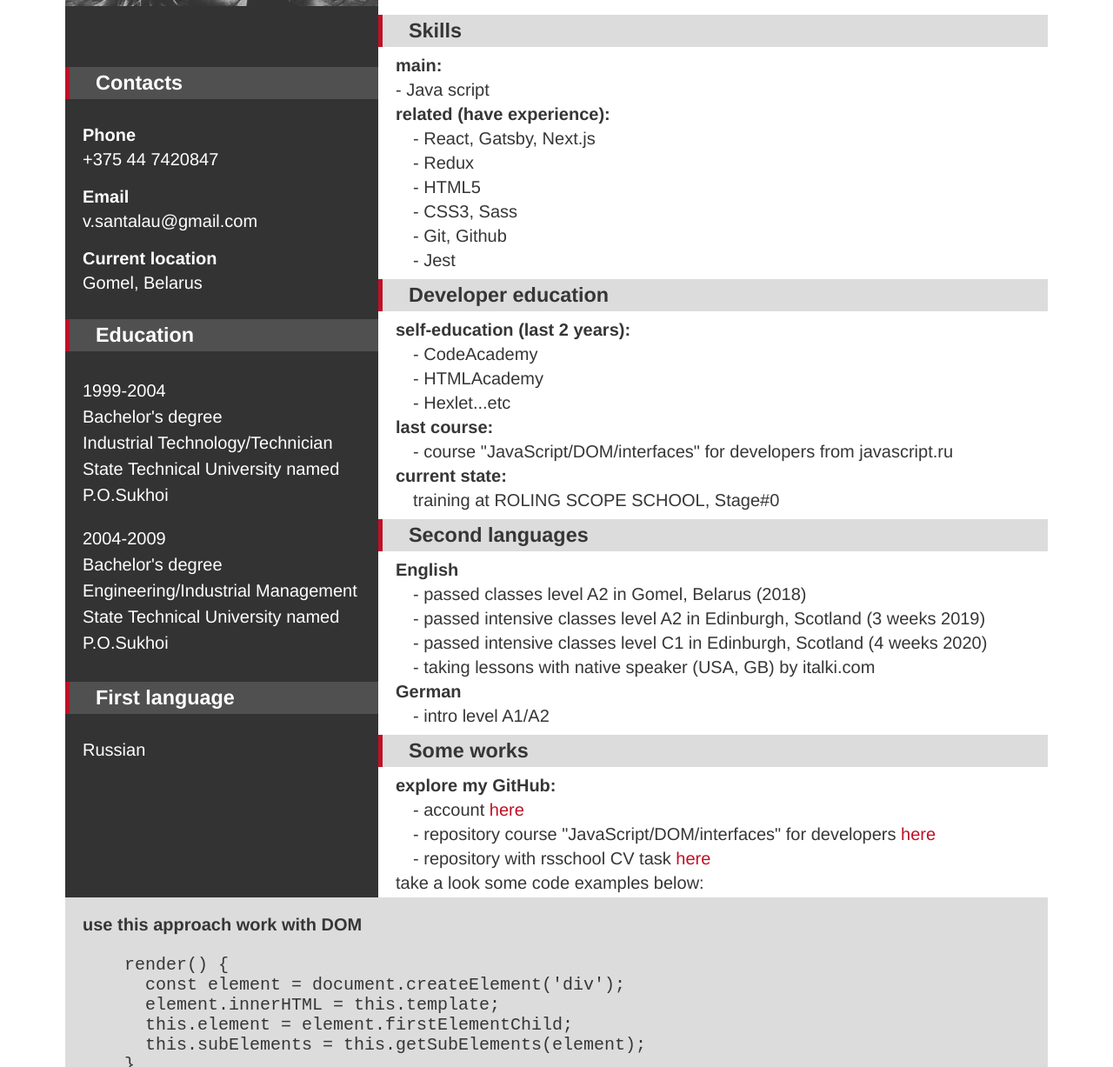
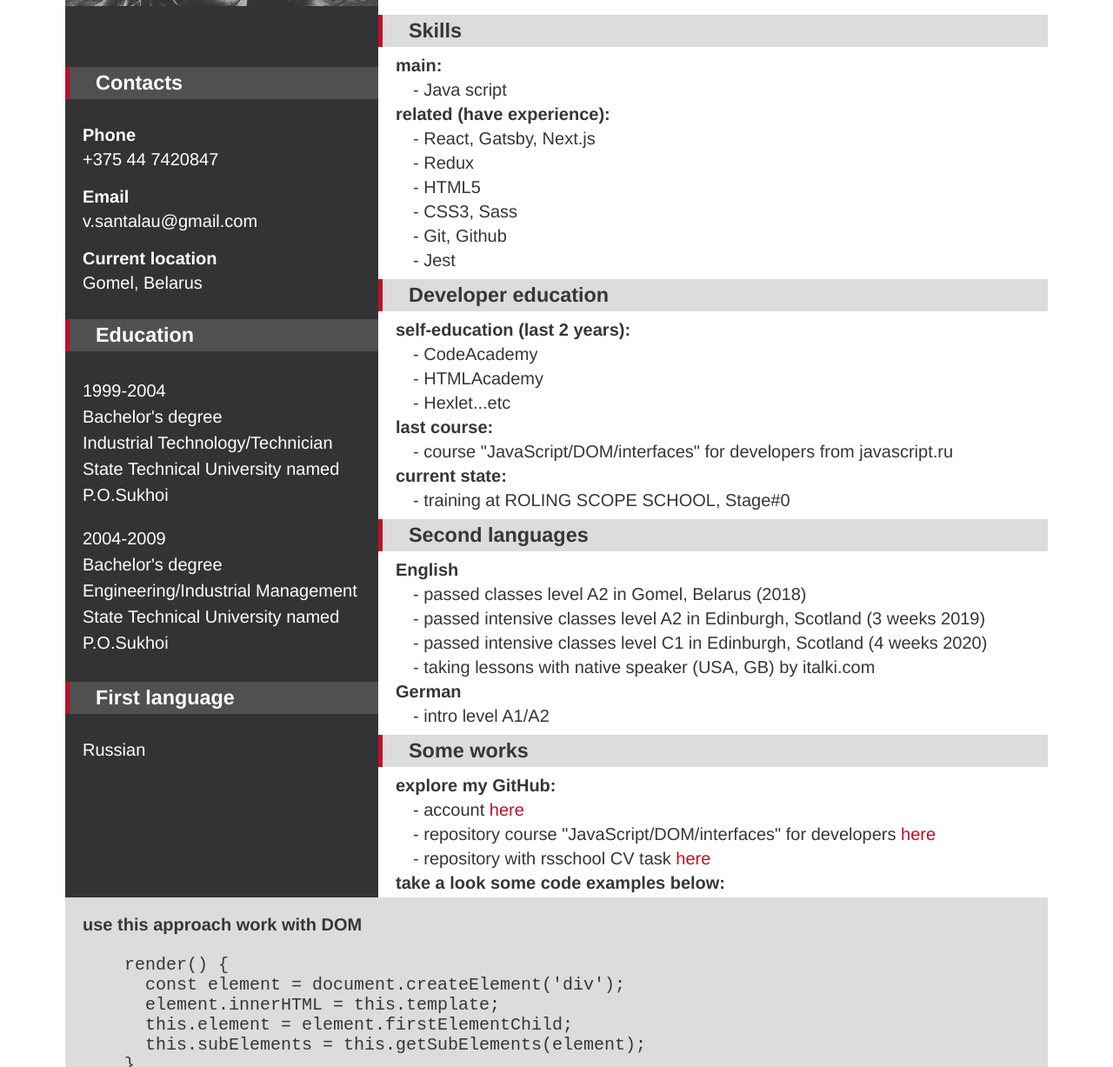
Before and after one commit to VitaliSantalau/rsschool-cv, a plain HTML site: page index.html in a window 1280 px wide. Shown: the part 353-1580 px from the top of the page at 87% size. Drawn offline with Linux system fonts and the light colour scheme.

Commit message:
init: start CV. Cross-Check task

```diff
--- a/index.html
+++ b/index.html
@@ -116,7 +116,7 @@
               <li>
                 <h4>current state:</h4>
                 <ul>
-                  <li>training at
+                  <li>- training at
                     <a href="https://rs.school/js/" target="_blank">ROLING SCOPE SCHOOL</a>,
                      Stage#0</li>
                 </ul>
@@ -163,7 +163,7 @@
                   </ul>
                 </li>
                 <li>
-                  <p>take a look some code examples below:</p>
+                  <strong>take a look some code examples below:</strong>
                 </li>
               </ul>
           </div>
--- a/src/style.css
+++ b/src/style.css
@@ -113,7 +113,8 @@ main {
 
 .special h3:first-child {margin-top: 1rem;}
 
-.special li {
+.special li,
+.skills p {
   margin-bottom: 0.5rem;
   margin-left: 2rem;
 }
```
